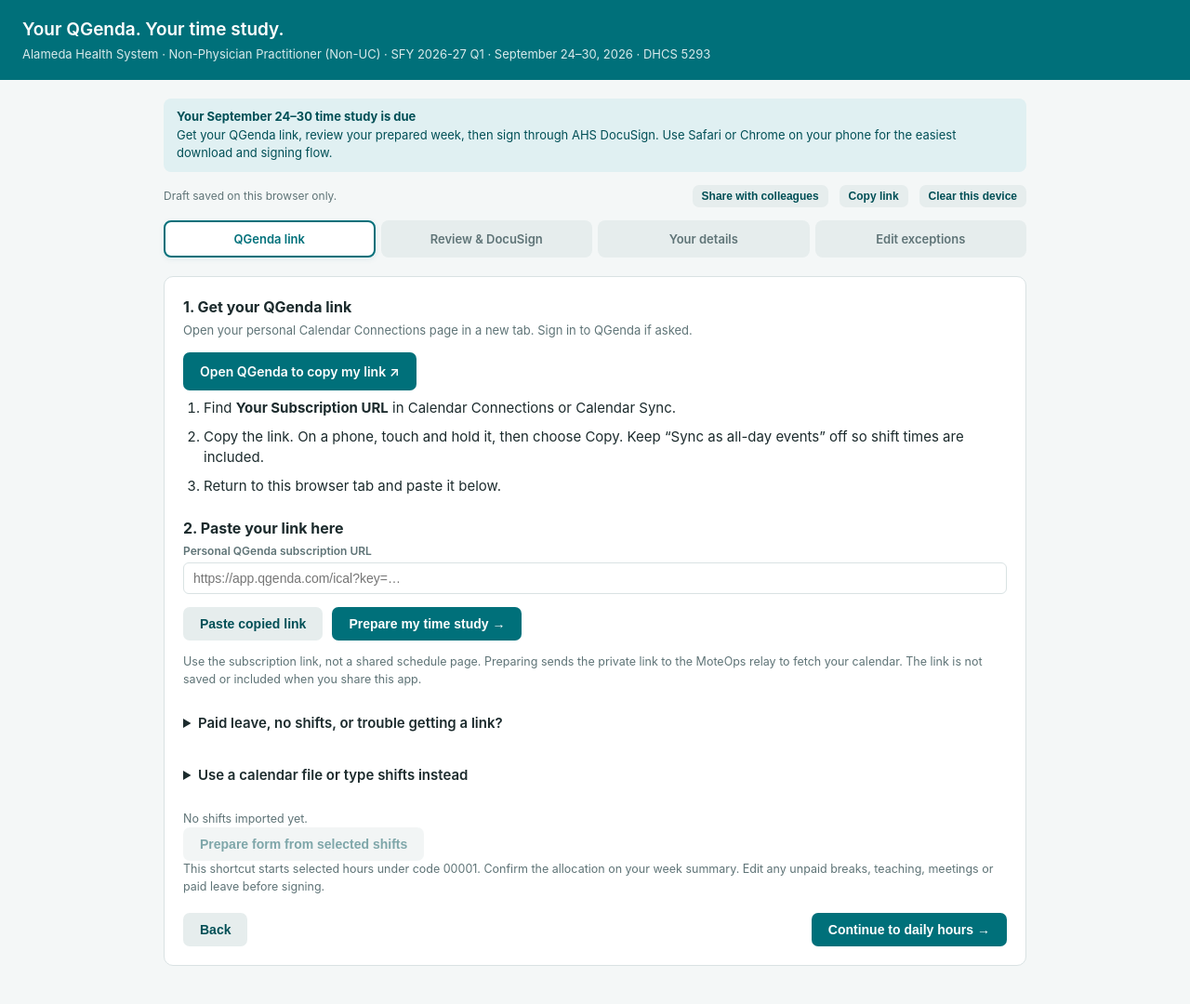
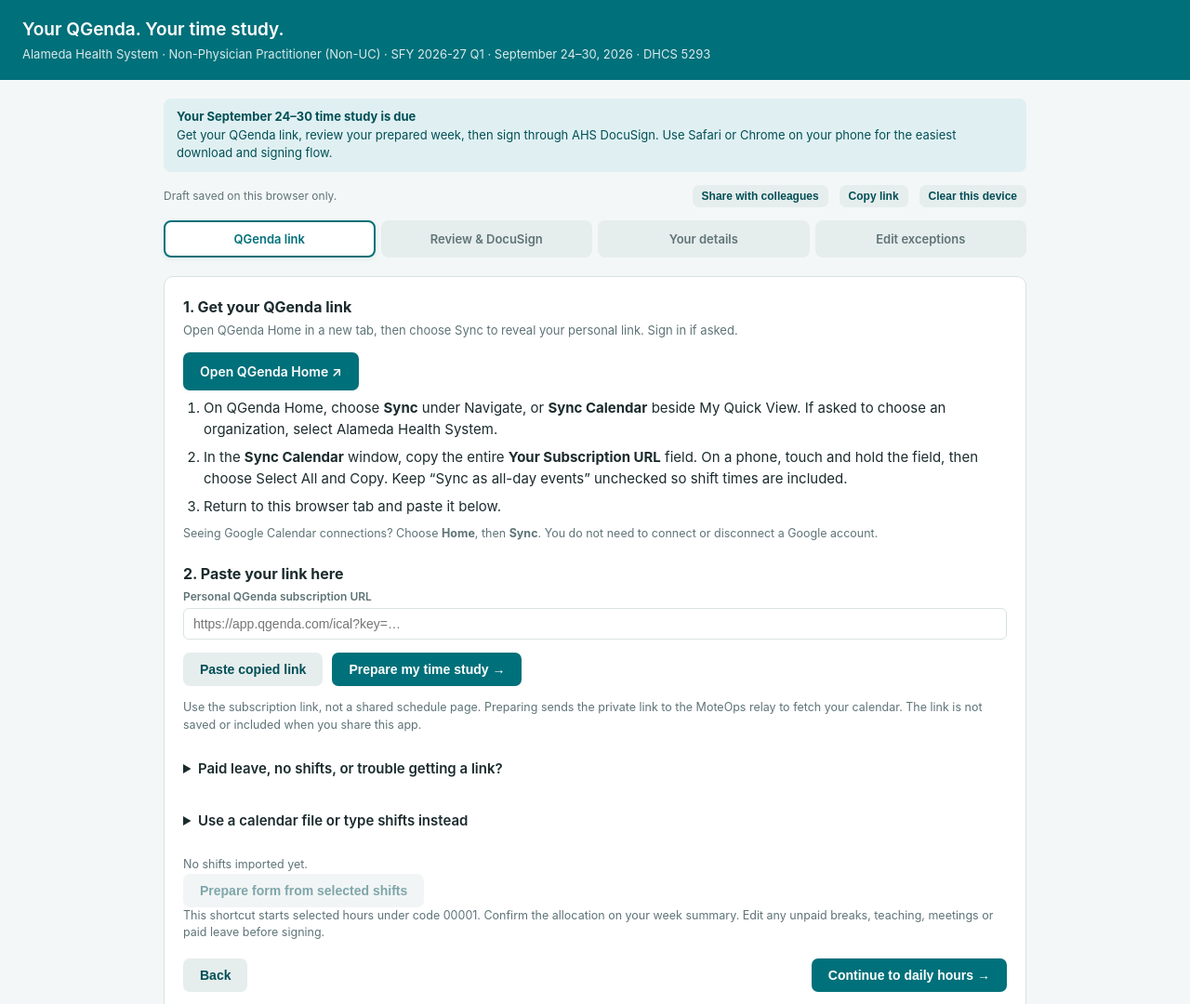
Before and after one commit to mikedmote52/timestudy, a website: page index.html in a window 1280 px wide. Shown: the top 1080 px of the page at 93% size. Drawn offline with Linux system fonts and the light colour scheme.

Commit message:
Fix QGenda subscription link navigation to Home Sync

```diff
--- a/index.html
+++ b/index.html
@@ -131,9 +131,10 @@ a.btn{text-decoration:none;text-align:center}.actions{display:flex;gap:10px;flex
   <!-- STEP 2: SCHEDULE -->
   <section class="card hidden" id="panel1">
     <h2>1. Get your QGenda link</h2>
-    <p class="sub" id="schedsub">Open your personal Calendar Connections page in a new tab. Sign in to QGenda if asked.</p>
-    <a id="qgendaconnect" class="btn" href="https://app.qgenda.com/UserSettings/CalendarConnections" target="_blank" rel="noopener noreferrer">Open QGenda to copy my link ↗</a>
-    <ol class="guide"><li>Find <b>Your Subscription URL</b> in Calendar Connections or Calendar Sync.</li><li>Copy the link. On a phone, touch and hold it, then choose Copy. Keep “Sync as all-day events” off so shift times are included.</li><li>Return to this browser tab and paste it below.</li></ol>
+    <p class="sub" id="schedsub">Open QGenda Home in a new tab, then choose Sync to reveal your personal link. Sign in if asked.</p>
+    <a id="qgendaconnect" class="btn" href="https://app.qgenda.com/dashboard" target="_blank" rel="noopener noreferrer">Open QGenda Home ↗</a>
+    <ol class="guide"><li>On QGenda Home, choose <b>Sync</b> under Navigate, or <b>Sync Calendar</b> beside My Quick View. If asked to choose an organization, select Alameda Health System.</li><li>In the <b>Sync Calendar</b> window, copy the entire <b>Your Subscription URL</b> field. On a phone, touch and hold the field, then choose Select All and Copy. Keep “Sync as all-day events” unchecked so shift times are included.</li><li>Return to this browser tab and paste it below.</li></ol>
+    <p class="muted">Seeing Google Calendar connections? Choose <b>Home</b>, then <b>Sync</b>. You do not need to connect or disconnect a Google account.</p>
     <h2 style="margin-top:22px">2. Paste your link here</h2>
     <label for="qgendaurl">Personal QGenda subscription URL</label>
     <input id="qgendaurl" type="password" autocomplete="off" spellcheck="false" autocapitalize="none" placeholder="https://app.qgenda.com/ical?key=…">
```
Also changed, not shown: README.md.
